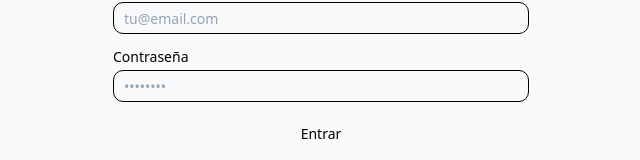
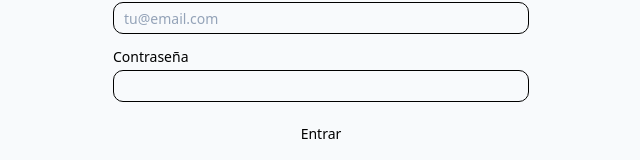
Before and after one commit to Misterpio0044/web-deportiva, a React (Vite) app in the folder frontend/: page /login in a window 1280 px wide. Shown: the part 363-523 px from the top of the page, without its empty margins (319-959 px from the left). Built offline with nearby package versions, Linux system fonts and the light colour scheme.

Commit message:
fix(loginpage): Placeholder de la contraseña quitado

```diff
--- a/frontend/src/ui/pages/LoginPage.tsx
+++ b/frontend/src/ui/pages/LoginPage.tsx
@@ -66,7 +66,6 @@ export function LoginPage() {
                 <Input
                   id="password"
                   type="password"
-                  placeholder="••••••••"
                   value={password}
                   onChange={(e) => setPassword(e.target.value)}
                   required
```
